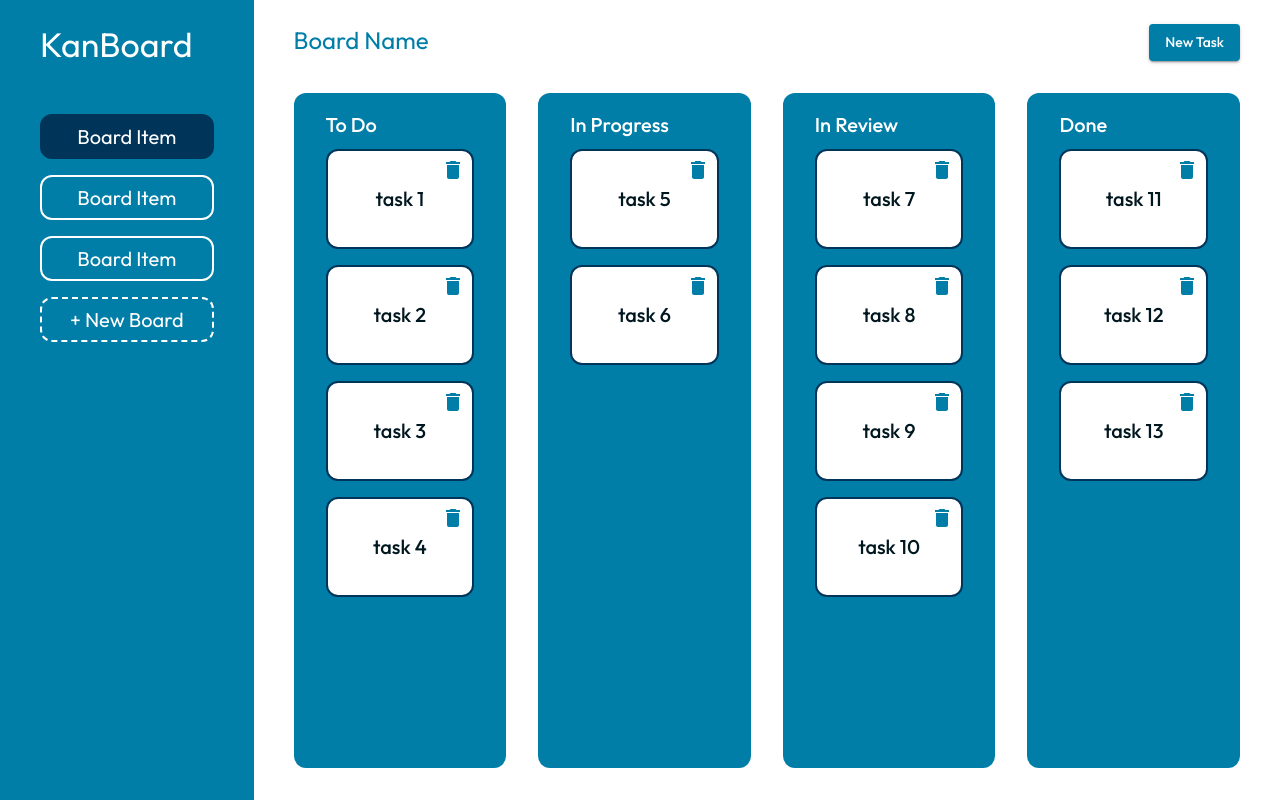
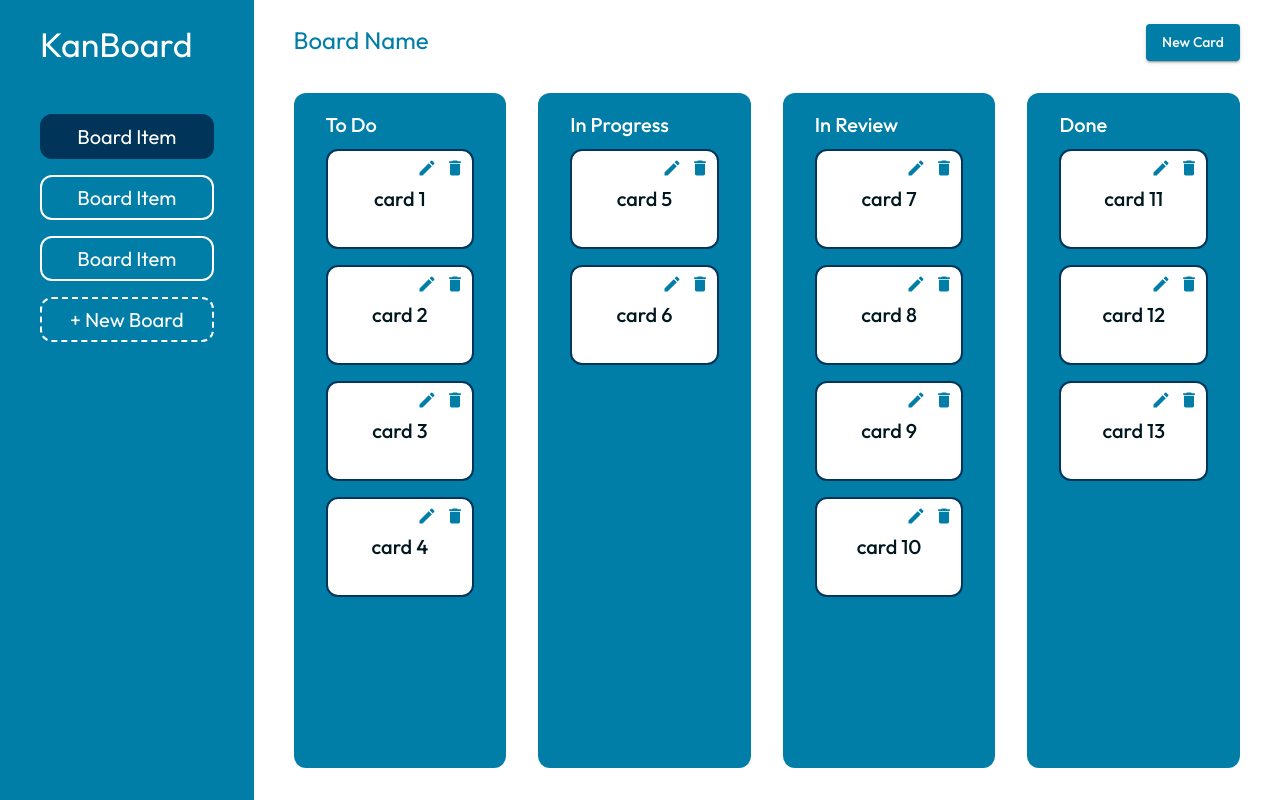
Before and after one commit to FacuReartes/KanBoard, a Next.js app: page / in a window 1280 px wide. Built offline with nearby package versions, Linux system fonts and the light colour scheme.

Commit message:
refactor + handleClose on addCardModal

```diff
--- a/src/components/AddCard.tsx
+++ b/src/components/AddCard.tsx
@@ -1,6 +1,7 @@
 import { addCard } from '@/state/kanban/kanbanSlice';
 import { AppDispatch } from '@/state/store';
-import { Box, Button, Input, Modal, Typography } from '@mui/material';
+import { Close } from '@mui/icons-material';
+import { Box, Button, IconButton, Input, Modal, Typography } from '@mui/material';
 import React, { ChangeEvent, FC, FormEvent, useState } from 'react';
 import { useDispatch } from 'react-redux';
 
@@ -21,13 +22,18 @@ const AddCard: FC<IAddCard> = (props) => {
   const handleSubmit = (event: FormEvent) => {
     event.preventDefault();
     dispatch(addCard(name));
-    props.handleClose();
+    handleAddClose();
   };
+
+  const handleAddClose = () => {
+    setName('');
+    props.handleClose()
+  }
 
   return (
     <Modal
       open={props.open}
-      onClose={props.handleClose}
+      onClose={handleAddClose}
       aria-labelledby="modal-modal-title"
       aria-describedby="modal-modal-description"
     >
@@ -42,7 +48,7 @@ const AddCard: FC<IAddCard> = (props) => {
             border: 2,
             borderColor: 'secondary.main',
             borderRadius: 3,
-            px: 5,
+            px: 4,
             py: 3,
             display: 'flex',
             flexDirection: 'column',
@@ -77,6 +83,17 @@ const AddCard: FC<IAddCard> = (props) => {
           >
             Add Card
           </Button>
+          <IconButton
+            onClick={handleAddClose}
+            sx={{
+              position: 'absolute',
+              top: 5,
+              right: 5,
+              padding: 0.5
+            }}
+          >
+            <Close/>
+          </IconButton>
         </Box>
       </form>
     </Modal>
--- a/src/components/Board.tsx
+++ b/src/components/Board.tsx
@@ -4,7 +4,7 @@ import Column from './Column';
 import { DndContext } from '@dnd-kit/core';
 import { useDispatch, useSelector } from 'react-redux';
 import { AppDispatch, RootState } from '@/state/store';
-import { dropTask, IStatus } from '@/state/kanban/kanbanSlice';
+import { dropCard, IStatus } from '@/state/kanban/kanbanSlice';
 import { useState } from 'react';
 import AddCard from './AddCard';
 
@@ -15,7 +15,7 @@ const Board = () => {
   const [openAdd, setOpenAdd] = useState<boolean>(false)
 
   const renderStatusList = statuses.map((status: IStatus) => (
-    <Column name={status.name} id={status.id} taskIds={status.taskIds} />
+    <Column name={status.name} id={status.id} cardIds={status.cardIds} />
   ));
 
   const handleOpenAdd = () => {
@@ -53,7 +53,7 @@ const Board = () => {
             },
           }}
         >
-          New Task
+          New Card
         </Button>
       </Box>
 
@@ -66,7 +66,7 @@ const Board = () => {
           gap: 4,
         }}
       >
-        <DndContext onDragEnd={(event) => dispatch(dropTask(event))}>
+        <DndContext onDragEnd={(event) => dispatch(dropCard(event))}>
           {renderStatusList}
         </DndContext>
       </Box>
--- a/src/components/Task.tsx
+++ b/src/components/Card.tsx
@@ -2,12 +2,12 @@ import { useDraggable } from '@dnd-kit/core';
 import { Box, IconButton, ListItem, Typography } from '@mui/material';
 import React, { FC } from 'react';
 import { CSS } from '@dnd-kit/utilities';
-import { deleteTask, ITask } from '@/state/kanban/kanbanSlice';
-import { Delete } from '@mui/icons-material';
+import { deleteCard, ICard } from '@/state/kanban/kanbanSlice';
+import { Delete, Edit } from '@mui/icons-material';
 import { useDispatch } from 'react-redux';
 import { AppDispatch } from '@/state/store';
 
-const Task: FC<ITask> = (props) => {
+const Card: FC<ICard> = (props) => {
   const dispatch = useDispatch<AppDispatch>();
 
   const { attributes, listeners, setNodeRef, transform, isDragging } =
@@ -56,22 +56,43 @@ const Task: FC<ITask> = (props) => {
           {props.name}
         </Typography>
       </Box>
-      <IconButton
-        onClick={() => dispatch(deleteTask(props.id))}
+      <Box
         sx={{
           position: 'absolute',
           top: 3,
           right: 3,
-          padding: 0.5
+          padding: 0,
         }}
       >
-        <Delete sx={{
-          color: 'primary.light'
+        <IconButton
+          sx={{
+            padding: 0.5,
           }}
-        />
-      </IconButton>
+          onClick={() => dispatch(deleteCard(props.id))}
+        >
+          <Edit
+            sx={{
+              color: 'primary.light',
+              fontSize: 20,
+            }}
+          />
+        </IconButton>
+        <IconButton
+          sx={{
+            padding: 0.5,
+          }}
+          onClick={() => dispatch(deleteCard(props.id))}
+        >
+          <Delete
+            sx={{
+              color: 'primary.light',
+              fontSize: 20,
+            }}
+          />
+        </IconButton>
+      </Box>
     </ListItem>
   );
 };
 
-export default Task;
+export default Card;
--- a/src/components/Column.tsx
+++ b/src/components/Column.tsx
@@ -1,24 +1,24 @@
 import { Box, Button, List, ListItem, Typography } from '@mui/material';
 import React, { FC } from 'react';
-import Task from './Task';
+import Card from './Card';
 import { useDroppable } from '@dnd-kit/core';
 import { useSelector } from 'react-redux';
 import { RootState } from '@/state/store';
-import { IStatus, ITask } from '@/state/kanban/kanbanSlice';
+import { IStatus, ICard } from '@/state/kanban/kanbanSlice';
 
 const Column: FC<IStatus> = (props) => {
-  const tasks = useSelector((state: RootState) => state.kanban.tasks);
+  const cards = useSelector((state: RootState) => state.kanban.cards);
 
   const { setNodeRef, isOver, active } = useDroppable({
     id: props.id,
   });
 
-  const taskList: ITask[] = props.taskIds.map(
-    (id: string) => tasks.find((task) => task.id === id)!
+  const cardList: ICard[] = props.cardIds.map(
+    (id: string) => cards.find((card) => card.id === id)!
   );
 
-  const renderTaskList: JSX.Element[] = taskList.map((task: ITask) => (
-    <Task name={task.name} id={task.id} />
+  const renderCardList: JSX.Element[] = cardList.map((card: ICard) => (
+    <Card name={card.name} id={card.id} />
   ));
 
   return (
@@ -37,8 +37,8 @@ const Column: FC<IStatus> = (props) => {
         {props.name}
       </Typography>
       <List>
-        {renderTaskList}
-        {isOver && !taskList.find((x) => x.id === active?.id) && (
+        {renderCardList}
+        {isOver && !cardList.find((card) => card.id === active?.id) && (
           <ListItem
             sx={{
               border: 2,
--- a/src/state/kanban/kanbanSlice.ts
+++ b/src/state/kanban/kanbanSlice.ts
@@ -1,7 +1,7 @@
 import { DragEndEvent } from '@dnd-kit/core';
 import { createSlice, PayloadAction } from '@reduxjs/toolkit';
 
-export interface ITask {
+export interface ICard {
   name: string;
   id: string;
 }
@@ -9,12 +9,12 @@ export interface ITask {
 export interface IStatus {
   id: string;
   name: string;
-  taskIds: string[];
+  cardIds: string[];
 }
 
 export interface KanbanState {
   statuses: IStatus[];
-  tasks: ITask[];
+  cards: ICard[];
 }
 
 const initialState: KanbanState = {
@@ -23,31 +23,31 @@ const initialState: KanbanState = {
     {
       id: 'status1',
       name: 'To Do',
-      taskIds: ['task1', 'task2', 'task3', 'task4'],
+      cardIds: ['card1', 'card2', 'card3', 'card4'],
     },
-    { id: 'status2', name: 'In Progress', taskIds: ['task5', 'task6'] },
+    { id: 'status2', name: 'In Progress', cardIds: ['card5', 'card6'] },
     {
       id: 'status3',
       name: 'In Review',
-      taskIds: ['task7', 'task8', 'task9', 'task10'],
+      cardIds: ['card7', 'card8', 'card9', 'card10'],
     },
-    { id: 'status4', name: 'Done', taskIds: ['task11', 'task12', 'task13'] },
+    { id: 'status4', name: 'Done', cardIds: ['card11', 'card12', 'card13'] },
   ],
 
-  tasks: [
-    { id: 'task1', name: 'task 1' },
-    { id: 'task2', name: 'task 2' },
-    { id: 'task3', name: 'task 3' },
-    { id: 'task4', name: 'task 4' },
-    { id: 'task5', name: 'task 5' },
-    { id: 'task6', name: 'task 6' },
-    { id: 'task7', name: 'task 7' },
-    { id: 'task8', name: 'task 8' },
-    { id: 'task9', name: 'task 9' },
-    { id: 'task10', name: 'task 10' },
-    { id: 'task11', name: 'task 11' },
-    { id: 'task12', name: 'task 12' },
-    { id: 'task13', name: 'task 13' },
+  cards: [
+    { id: 'card1', name: 'card 1' },
+    { id: 'card2', name: 'card 2' },
+    { id: 'card3', name: 'card 3' },
+    { id: 'card4', name: 'card 4' },
+    { id: 'card5', name: 'card 5' },
+    { id: 'card6', name: 'card 6' },
+    { id: 'card7', name: 'card 7' },
+    { id: 'card8', name: 'card 8' },
+    { id: 'card9', name: 'card 9' },
+    { id: 'card10', name: 'card 10' },
+    { id: 'card11', name: 'card 11' },
+    { id: 'card12', name: 'card 12' },
+    { id: 'card13', name: 'card 13' },
   ],
 };
 
@@ -55,55 +55,55 @@ export const kanbanSlice = createSlice({
   name: 'kanban',
   initialState,
   reducers: {
-    dropTask: (state, action: PayloadAction<DragEndEvent>) => {
+    dropCard: (state, action: PayloadAction<DragEndEvent>) => {
       const { active, over } = action.payload;
 
       if (!over) return;
 
-      const taskId = active.id as string;
+      const cardId = active.id as string;
       const statusId = over.id as string;
 
-      const oldStatus = state.statuses.find((x) => x.taskIds.includes(taskId));
+      const oldStatus = state.statuses.find((x) => x.cardIds.includes(cardId));
 
       if (oldStatus && statusId !== oldStatus.id) {
         state.statuses.forEach((status) => {
           if (status.id === oldStatus.id)
-            status.taskIds.splice(status.taskIds.indexOf(taskId), 1);
+            status.cardIds.splice(status.cardIds.indexOf(cardId), 1);
 
-          if (status.id === statusId) status.taskIds.push(taskId);
+          if (status.id === statusId) status.cardIds.push(cardId);
         });
       }
     },
 
-    deleteTask: (state, action: PayloadAction<string>) => {
-      const taskId = action.payload;
+    deleteCard: (state, action: PayloadAction<string>) => {
+      const cardId = action.payload;
 
       state.statuses.forEach(
         (status) =>
-          (status.taskIds = status.taskIds.filter((id) => taskId !== id))
+          (status.cardIds = status.cardIds.filter((id) => cardId !== id))
       );
 
-      state.tasks = state.tasks.filter((task) => task.id !== taskId);
+      state.cards = state.cards.filter((card) => card.id !== cardId);
     },
 
     addCard: (state, action: PayloadAction<string>) => {
       const name: string = action.payload;
 
       const maxId: number = Math.max(
-        ...state.tasks
-          .map((task) => task.id)
-          .map((taskId) => Number(taskId.split('task')[1]))
+        ...state.cards
+          .map((card) => card.id)
+          .map((cardId) => Number(cardId.split('card')[1]))
       );
 
-      const taskId = `task${maxId + 1}`;
+      const cardId = `card${maxId + 1}`;
 
-      state.tasks.push({ id: taskId, name });
+      state.cards.push({ id: cardId, name });
 
-      state.statuses[0].taskIds.push(taskId);
+      state.statuses[0].cardIds.push(cardId);
     },
   },
 });
 
-export const { dropTask, deleteTask, addCard } = kanbanSlice.actions;
+export const { dropCard, deleteCard, addCard } = kanbanSlice.actions;
 
 export default kanbanSlice.reducer;
```
